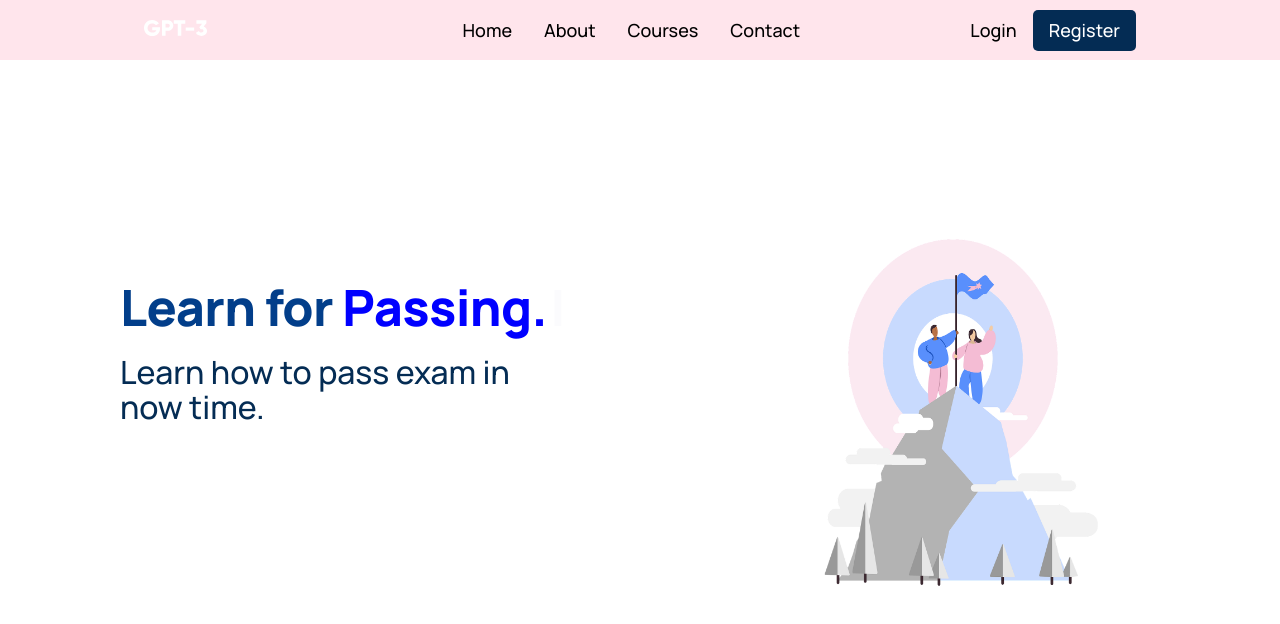
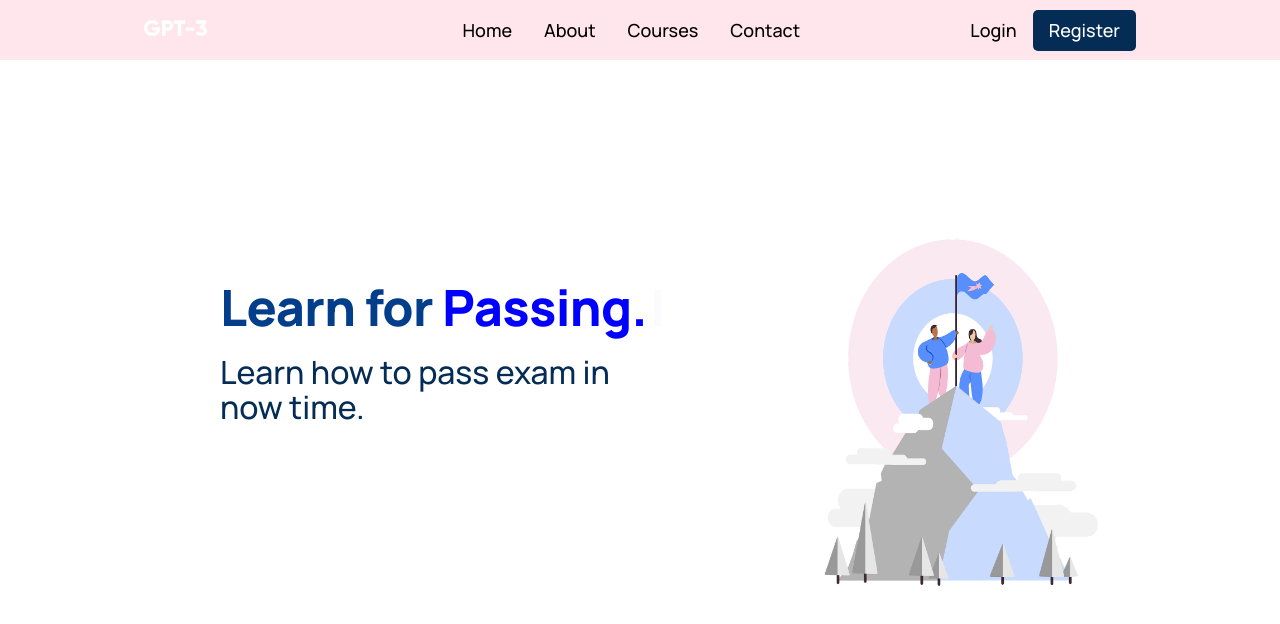
Before and after one commit to mrprince123/rapid_exam, a React (Create React App) app in the folder client/: page / in a window 1280 px wide. Shown: the top 624 px of the page. Built offline with nearby package versions, Linux system fonts and the light colour scheme.

Commit message:
Done some change

```diff
--- a/client/package.json
+++ b/client/package.json
@@ -3,6 +3,7 @@
   "version": "0.1.0",
   "private": true,
   "dependencies": {
+    "@react-spring/web": "^9.7.2",
     "@testing-library/jest-dom": "^5.16.5",
     "@testing-library/react": "^13.4.0",
     "@testing-library/user-event": "^13.5.0",
--- a/client/src/containers/Home/Home.js
+++ b/client/src/containers/Home/Home.js
@@ -3,14 +3,19 @@ import './home.css';
 import { useTypewriter, Cursor } from 'react-simple-typewriter'
 import people from '../../assets/people.png'
 import home from '../../assets/home.png'
+import { useSpring, animated } from '@react-spring/web'
 const Home = () => {
   const [text] = useTypewriter({
     words: ['Exam.', 'Job.', 'Passing.', 'Excel.'],
     loop: Infinity
   })
+  const springs = useSpring({
+    from: { x: 0 },
+    to: { x: 100 },
+  })
   return (
     <div className='rapid__header section__padding' id='home'>
-      <div className='rapid__header-content'>
+      <animated.div style = {{...springs}}className='rapid__header-content'>
         <h1 className='gradient__text'>
           Learn for <span>{text}</span>
 
@@ -25,7 +30,7 @@ const Home = () => {
         </div>
 
 
-      </div>
+      </animated.div>
       <div className='slide-top slide-bottom rapid__header-image'>
         <img src={home} alt="" />
       </div>
```
Also changed, not shown: 1 other file (tests, documents, lock files or other folders).
